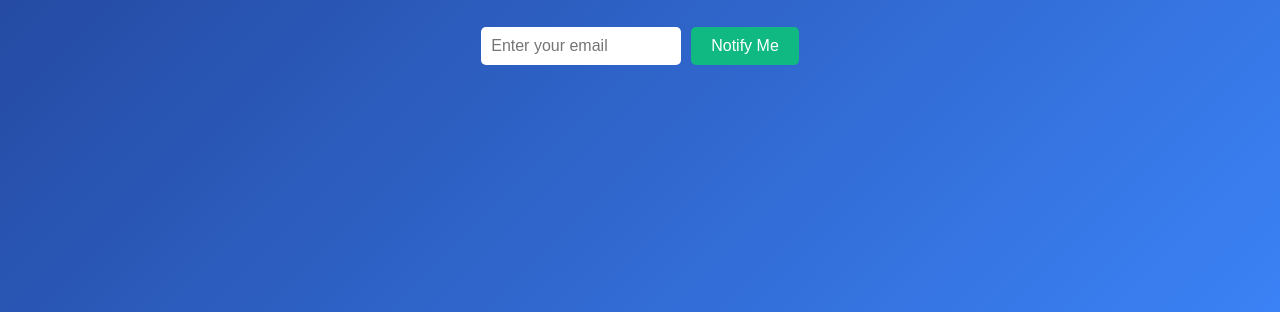
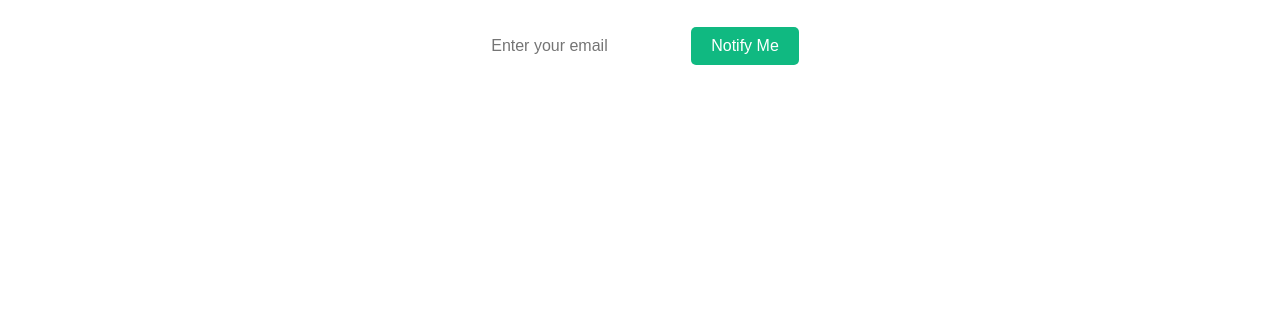
Before and after one commit to iamtejanverma/aa, a plain HTML site: page index.html in a window 1280 px wide. Shown: the part 488-800 px from the top of the page. Drawn offline with Linux system fonts and the light colour scheme.

Commit message:
Change the background color to black

```diff
--- a/index.html
+++ b/index.html
@@ -47,7 +47,7 @@
         body {
             margin: 0;
             font-family: Arial, sans-serif;
-            background: linear-gradient(135deg, #1e3a8a, #3b82f6);
+            background: linear-gradient(135deg, #000000);
             color: #ffffff;
             display: flex;
             justify-content: center;
```
